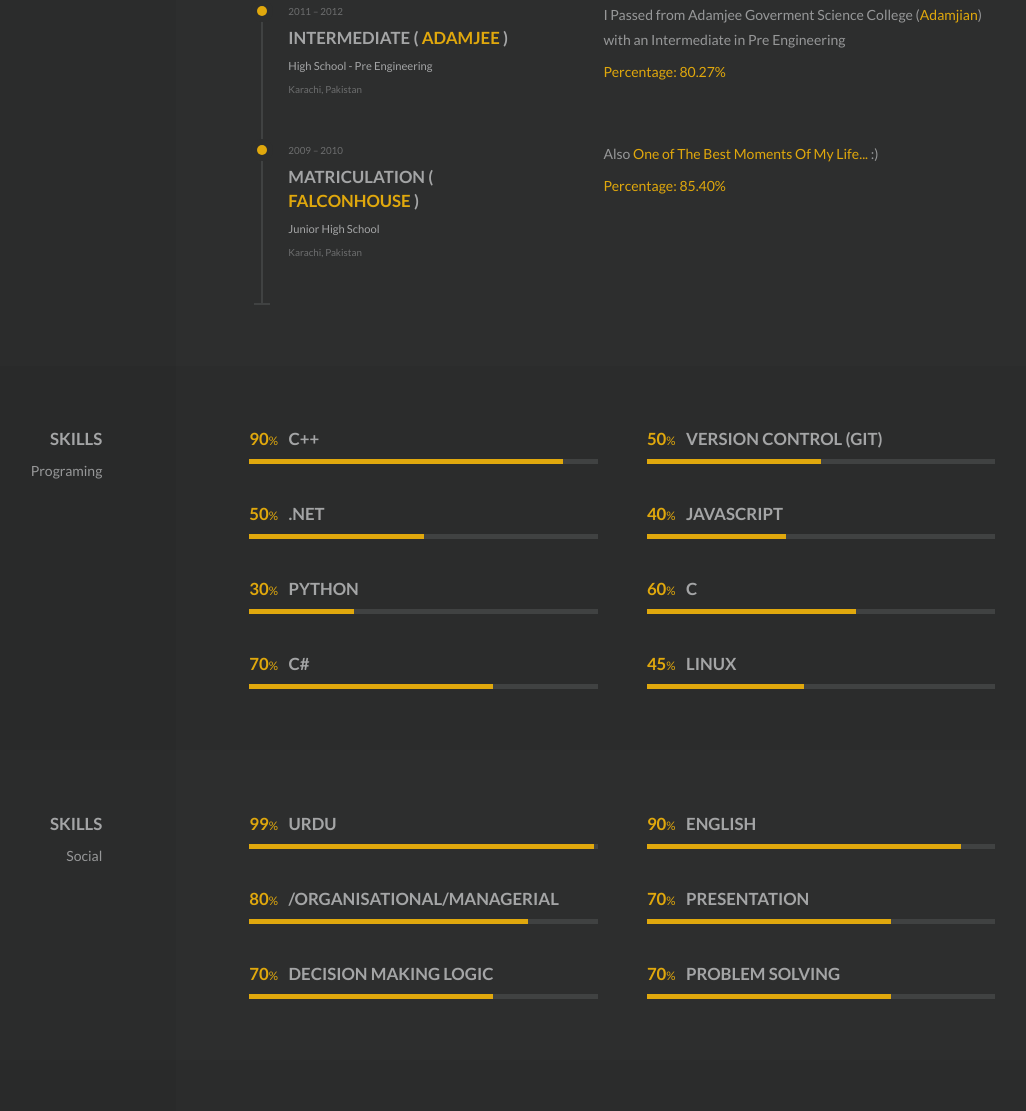
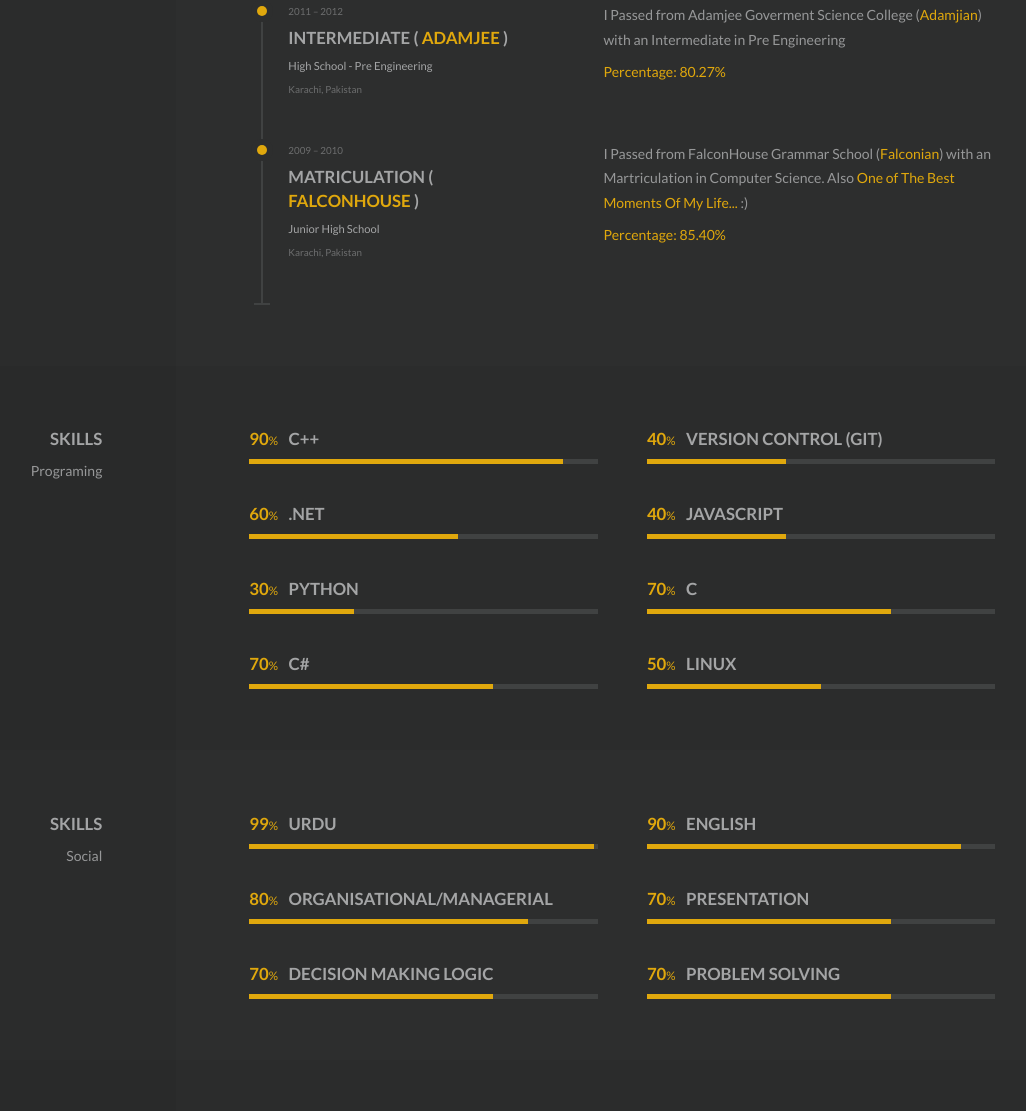
Before and after one commit to myasirjunaid/myasirjunaid.github.io, a plain HTML site: page index.html in a window 1280 px wide. Shown: the part 1277-2388 px from the top of the page, without its empty margins (209-1235 px from the left). Drawn offline with Linux system fonts and the light colour scheme; some packages are replaced by stand-ins of ours; a script that the page names is missing.

Commit message:
Update index.html

```diff
--- a/index.html
+++ b/index.html
@@ -361,7 +361,9 @@
                       </div>
                       <div class="o-grid__col-md-7">
                         <p>
-                          Also <a>One of The Best Moments Of My Life...</a> :)
+                          I Passed from FalconHouse Grammar School (<a
+                            title="i.e. Falcon House Grammar School Campus-3">Falconian</a>) with an Martriculation in Computer Science.
+                          Also <a> One of The Best Moments Of My Life... </a> :)
                         </p>
                         <p><a>Percentage: 85.40%</a></p>
                       </div>
@@ -430,7 +432,7 @@
                   <div class="o-media  o-media--block">
                     <div class="o-media__figure">
                       <div class="c-number  t-primary-color">
-                        50<small>%</small>
+                        40<small>%</small>
                       </div>
                     </div>
                     <div class="o-media__body">
@@ -438,7 +440,7 @@
                     </div>
                   </div>
                   <div class="c-progress-bar  o-content__body  t-border-color-bg  u-mt-text">
-                    <div class="a-progress-bar  c-progress-bar__filler  t-primary-bg" data-percent="50"></div>
+                    <div class="a-progress-bar  c-progress-bar__filler  t-primary-bg" data-percent="40"></div>
                   </div>
                 </div>
               </div>
@@ -449,7 +451,7 @@
                   <div class="o-media  o-media--block">
                     <div class="o-media__figure">
                       <div class="c-number  t-primary-color">
-                        50<small>%</small>
+                        60<small>%</small>
                       </div>
                     </div>
                     <div class="o-media__body">
@@ -457,7 +459,7 @@
                     </div>
                   </div>
                   <div class="c-progress-bar  o-content__body  t-border-color-bg  u-mt-text">
-                    <div class="a-progress-bar  c-progress-bar__filler  t-primary-bg" data-percent="50"></div>
+                    <div class="a-progress-bar  c-progress-bar__filler  t-primary-bg" data-percent="60"></div>
                   </div>
                 </div>
               </div>
@@ -505,7 +507,7 @@
                   <div class="o-media  o-media--block">
                     <div class="o-media__figure">
                       <div class="c-number  t-primary-color">
-                        60<small>%</small>
+                        70<small>%</small>
                       </div>
                     </div>
                     <div class="o-media__body">
@@ -513,7 +515,7 @@
                     </div>
                   </div>
                   <div class="c-progress-bar  o-content__body  t-border-color-bg  u-mt-text">
-                    <div class="a-progress-bar  c-progress-bar__filler  t-primary-bg" data-percent="60"></div>
+                    <div class="a-progress-bar  c-progress-bar__filler  t-primary-bg" data-percent="70"></div>
                   </div>
                 </div>
               </div>
@@ -543,7 +545,7 @@
                   <div class="o-media  o-media--block">
                     <div class="o-media__figure">
                       <div class="c-number  t-primary-color">
-                        45<small>%</small>
+                        50<small>%</small>
                       </div>
                     </div>
                     <div class="o-media__body">
@@ -551,7 +553,7 @@
                     </div>
                   </div>
                   <div class="c-progress-bar  o-content__body  t-border-color-bg  u-mt-text">
-                    <div class="a-progress-bar  c-progress-bar__filler  t-primary-bg" data-percent="45"></div>
+                    <div class="a-progress-bar  c-progress-bar__filler  t-primary-bg" data-percent="50"></div>
                   </div>
                 </div>
               </div>
@@ -636,7 +638,7 @@
                       </div>
                     </div>
                     <div class="o-media__body">
-                      <h3>/Organisational/Managerial</h3>
+                      <h3>Organisational/Managerial</h3>
                     </div>
                   </div>
                   <div class="c-progress-bar  o-content__body  t-border-color-bg  u-mt-text">
```
